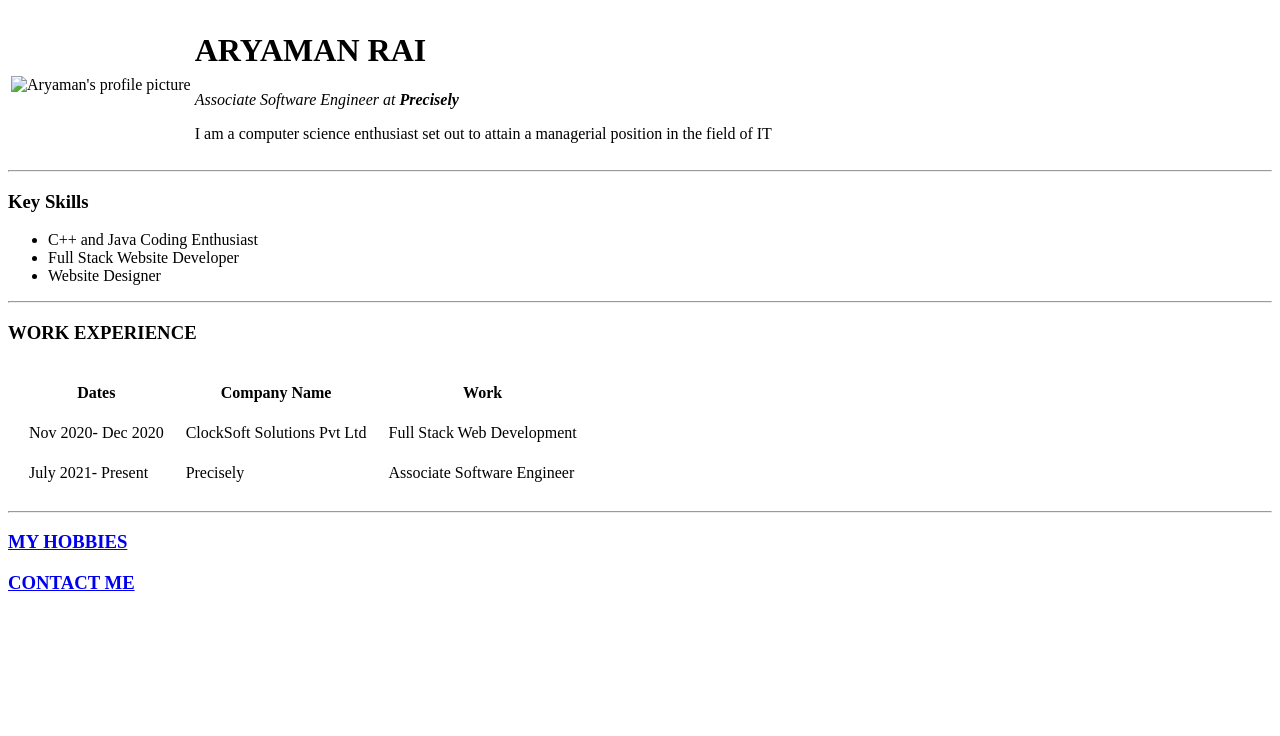
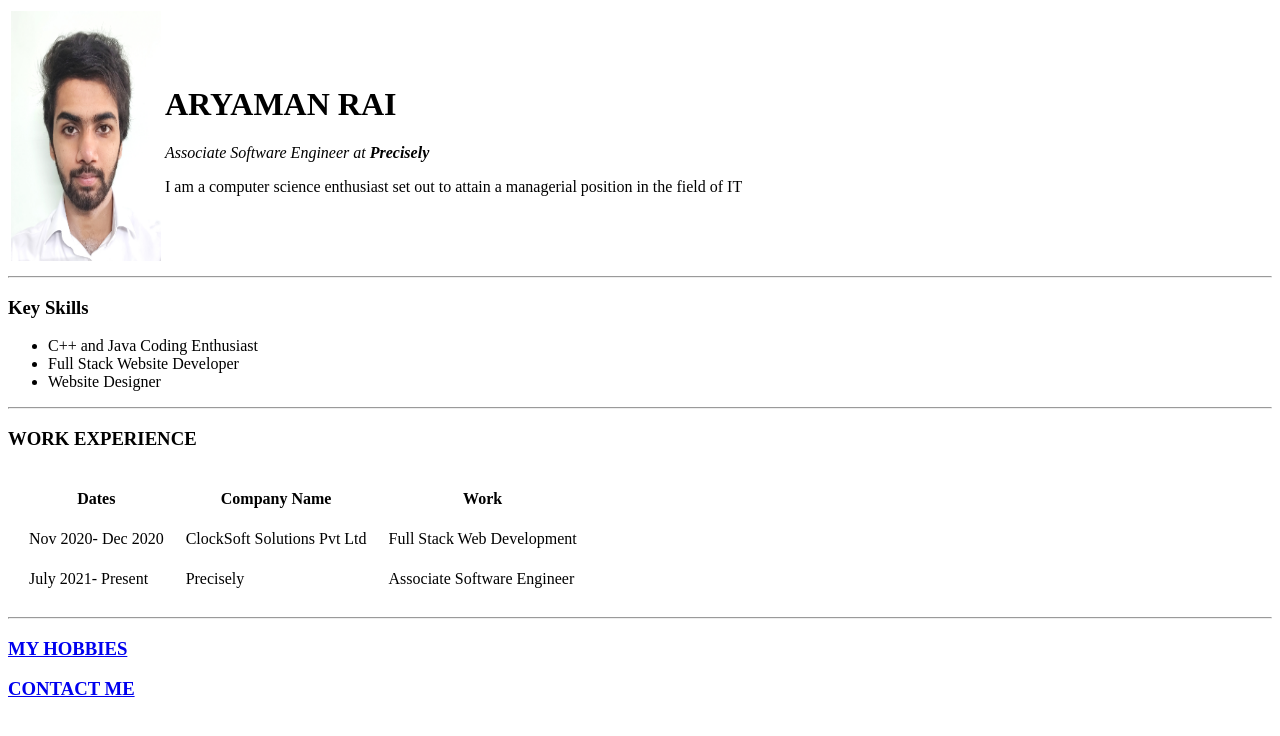
Before and after one commit to Aryaman291/CV, a plain HTML site: page index.html in a window 1280 px wide. Drawn offline with Linux system fonts and the light colour scheme.

Commit message:
Create index.html

```diff
--- a/index.html
+++ b/index.html
@@ -9,7 +9,7 @@
 <body>
   <table>
     <tr>
-      <td><img src="Images/Aryaman.jpg" div="" height="250px" width="150px" alt="Aryaman's profile picture"></td>
+      <td><img src="Aryaman.jpg" div="" height="250px" width="150px" alt="Aryaman's profile picture"></td>
       <td><h1>ARYAMAN RAI</h1>
       <p><em>Associate Software Engineer at <strong>Precisely</strong></em></p>
       <p>I am a computer science enthusiast set out to attain a managerial position in the field of IT</p></td>
```
